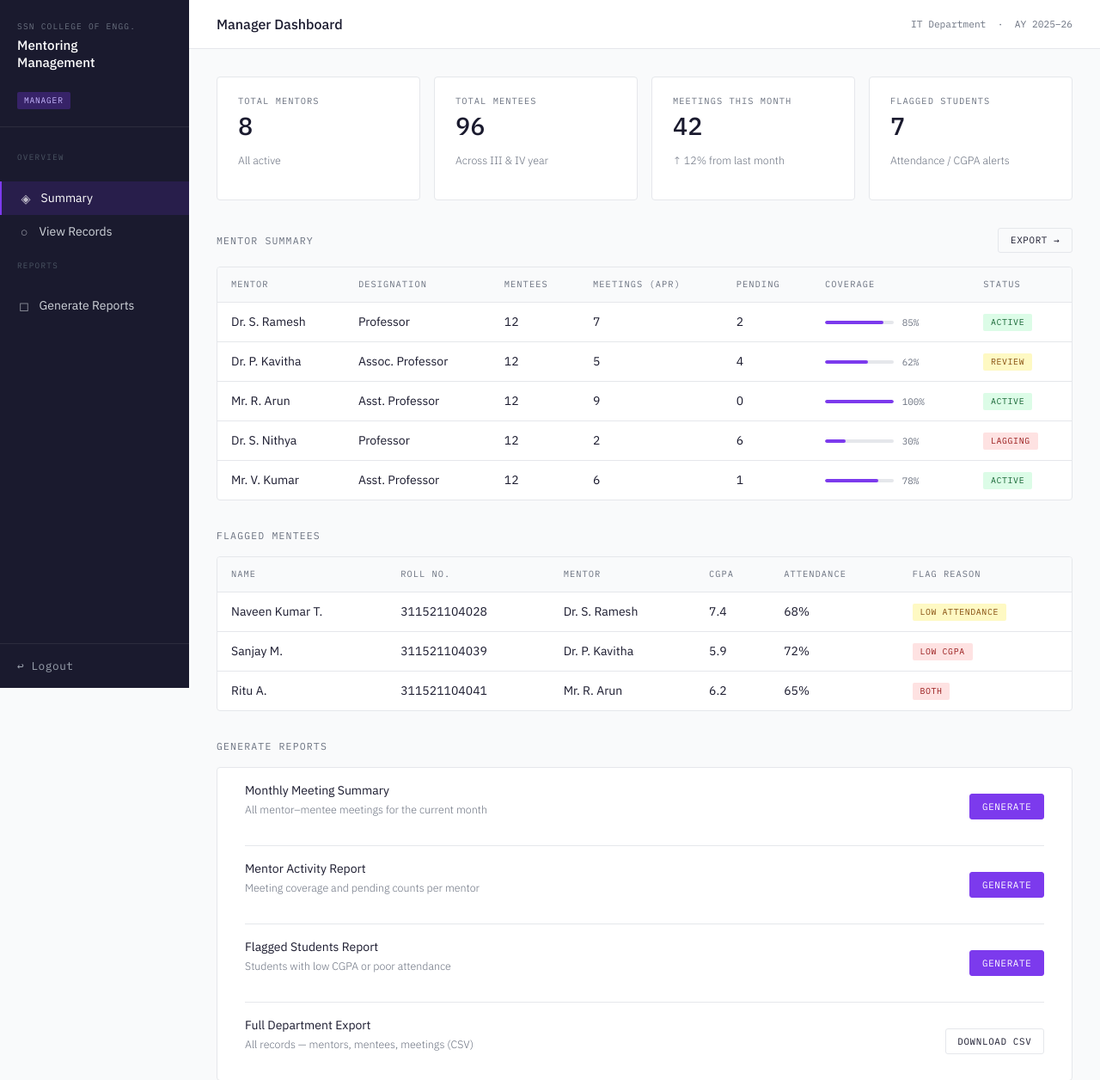
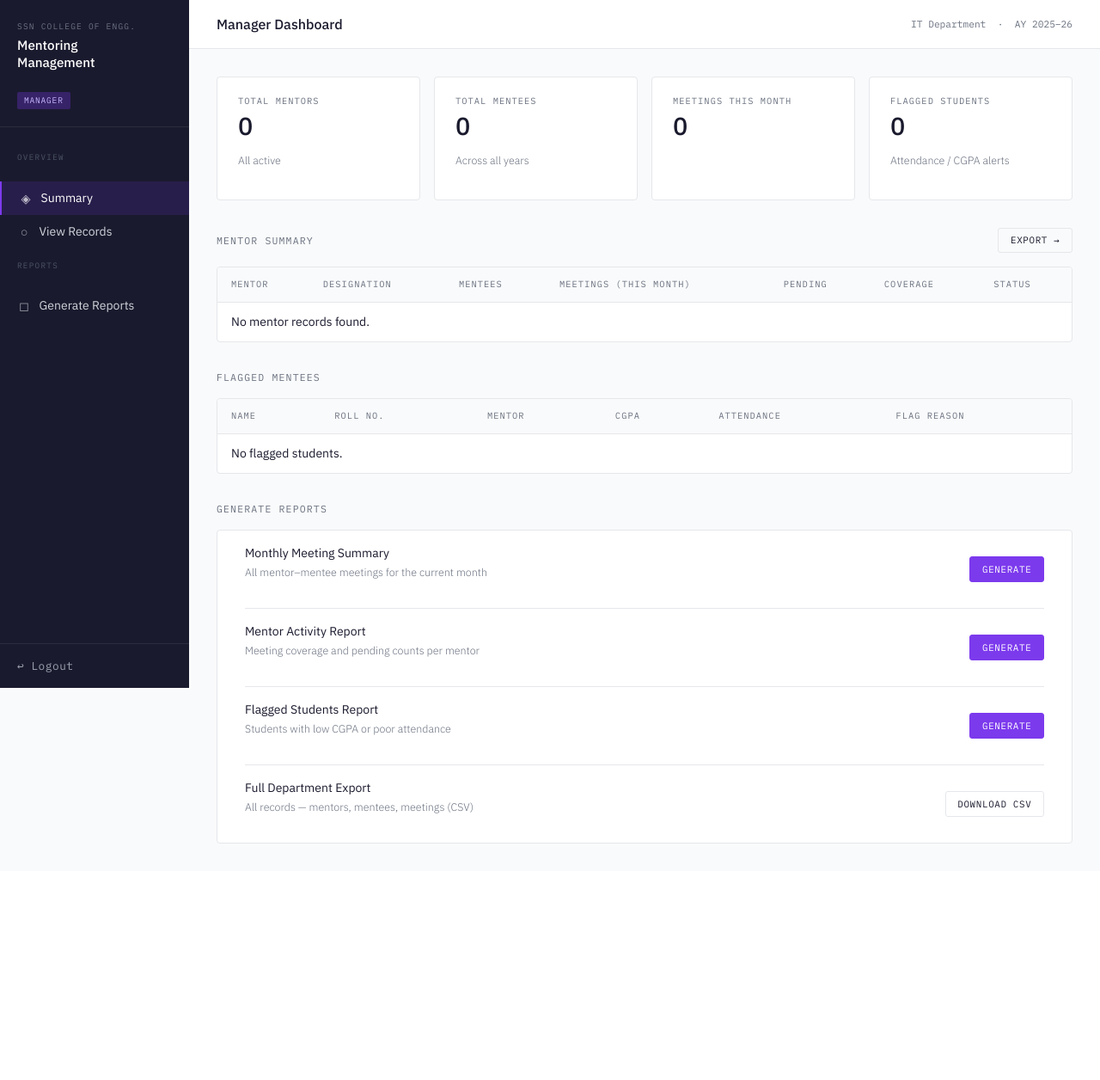
Before and after one commit to Vidya-Varuni-R/mentoring_management_system, a Flask app: page /manager in a window 1280 px wide. Shown: the top 1256 px of the page at 86% size. After the commit the page ends 981 px from the top, so only its background shows below. Run offline with Flask 3, Linux system fonts and the light colour scheme.

Commit message:
updated manager ui

```diff
--- a/frontend/templates/manager.html
+++ b/frontend/templates/manager.html
@@ -28,7 +28,6 @@
         <a href="#records" class="sidebar-link">
           <span class="icon">○</span> View Records
         </a>
-
         <p class="sidebar-section-label">Reports</p>
         <a href="#reports" class="sidebar-link">
           <span class="icon">◻</span> Generate Reports
@@ -56,28 +55,28 @@
             <div class="col-md-3">
               <div class="stat-card">
                 <p class="stat-label">Total Mentors</p>
-                <p class="stat-value">8</p>
+                <p class="stat-value">{{ stats.total_mentors }}</p>
                 <p class="stat-sub">All active</p>
               </div>
             </div>
             <div class="col-md-3">
               <div class="stat-card">
                 <p class="stat-label">Total Mentees</p>
-                <p class="stat-value">96</p>
-                <p class="stat-sub">Across III &amp; IV year</p>
+                <p class="stat-value">{{ stats.total_mentees }}</p>
+                <p class="stat-sub">Across all years</p>
               </div>
             </div>
             <div class="col-md-3">
               <div class="stat-card">
                 <p class="stat-label">Meetings This Month</p>
-                <p class="stat-value">42</p>
-                <p class="stat-sub">↑ 12% from last month</p>
+                <p class="stat-value">{{ stats.meetings_month }}</p>
+                <p class="stat-sub">&nbsp;</p>
               </div>
             </div>
             <div class="col-md-3">
               <div class="stat-card">
                 <p class="stat-label">Flagged Students</p>
-                <p class="stat-value">7</p>
+                <p class="stat-value">{{ stats.flagged }}</p>
                 <p class="stat-sub">Attendance / CGPA alerts</p>
               </div>
             </div>
@@ -88,7 +87,7 @@
         <div id="records">
           <div class="section-header">
             <span class="section-title">Mentor Summary</span>
-            <a href="#reports" class="btn-sm-outline">Export →</a>
+            <a href="/export" class="btn-sm-outline">Export →</a>
           </div>
 
           <div class="data-table">
@@ -98,73 +97,35 @@
                   <th>Mentor</th>
                   <th>Designation</th>
                   <th>Mentees</th>
-                  <th>Meetings (Apr)</th>
+                  <th>Meetings (This Month)</th>
                   <th>Pending</th>
                   <th>Coverage</th>
                   <th>Status</th>
                 </tr>
               </thead>
               <tbody>
+                {% if mentors %}
+                  {% for mentor in mentors %}
                   <tr>
-                  <td>Dr. S. Ramesh</td>
-                  <td>Professor</td>
-                  <td>12</td>
-                  <td>7</td>
-                  <td>2</td>
+                    <td>{{ mentor.name }}</td>
+                    <td>{{ mentor.designation }}</td>
+                    <td>{{ mentor.mentee_count }}</td>
+                    <td>{{ mentor.meetings_month }}</td>
+                    <td>{{ mentor.pending }}</td>
                     <td>
-                    <div class="mini-bar"><div class="mini-bar-fill" style="width:85%"></div></div>
-                    <span class="mini-bar-label">85%</span>
+                      <div class="mini-bar">
+                        <div class="mini-bar-fill" style="width:{{mentor.coverage }}%"></div>
+                      </div>
+                      <span class="mini-bar-label">{{ mentor.coverage }}%</span>
                     </td>
-                  <td><span class="badge-status badge-good">Active</span></td>
+                    <td><span class="badge-status badge-{{ mentor.status_class }}">{{ mentor.status }}</span></td>
                   </tr>
+                  {% endfor %}
+                {% else %}
                   <tr>
-                  <td>Dr. P. Kavitha</td>
-                  <td>Assoc. Professor</td>
-                  <td>12</td>
-                  <td>5</td>
-                  <td>4</td>
-                  <td>
-                    <div class="mini-bar"><div class="mini-bar-fill" style="width:62%"></div></div>
-                    <span class="mini-bar-label">62%</span>
-                  </td>
-                  <td><span class="badge-status badge-warn">Review</span></td>
+                    <td colspan="7" class="empty-state">No mentor records found.</td>
                   </tr>
-                <tr>
-                  <td>Mr. R. Arun</td>
-                  <td>Asst. Professor</td>
-                  <td>12</td>
-                  <td>9</td>
-                  <td>0</td>
-                  <td>
-                    <div class="mini-bar"><div class="mini-bar-fill" style="width:100%"></div></div>
-                    <span class="mini-bar-label">100%</span>
-                  </td>
-                  <td><span class="badge-status badge-good">Active</span></td>
-                </tr>
-                <tr>
-                  <td>Dr. S. Nithya</td>
-                  <td>Professor</td>
-                  <td>12</td>
-                  <td>2</td>
-                  <td>6</td>
-                  <td>
-                    <div class="mini-bar"><div class="mini-bar-fill" style="width:30%"></div></div>
-                    <span class="mini-bar-label">30%</span>
-                  </td>
-                  <td><span class="badge-status badge-alert">Lagging</span></td>
-                </tr>
-                <tr>
-                  <td>Mr. V. Kumar</td>
-                  <td>Asst. Professor</td>
-                  <td>12</td>
-                  <td>6</td>
-                  <td>1</td>
-                  <td>
-                    <div class="mini-bar"><div class="mini-bar-fill" style="width:78%"></div></div>
-                    <span class="mini-bar-label">78%</span>
-                  </td>
-                  <td><span class="badge-status badge-good">Active</span></td>
-                </tr>
+                {% endif %}
               </tbody>
             </table>
           </div>
@@ -189,30 +150,22 @@
                 </tr>
               </thead>
               <tbody>
+                {% if flagged %}
+                  {% for student in flagged %}
                   <tr>
-                  <td>Naveen Kumar T.</td>
-                  <td>311521104028</td>
-                  <td>Dr. S. Ramesh</td>
-                  <td>7.4</td>
-                  <td>68%</td>
-                  <td><span class="badge-status badge-warn">Low Attendance</span></td>
+                    <td>{{ student.name }}</td>
+                    <td>{{ student.roll_no }}</td>
+                    <td>{{ student.mentor_name }}</td>
+                    <td>{{ student.cgpa }}</td>
+                    <td>{{ student.attendance }}</td>
+                    <td><span class="badge-status badge-{{ student.flag_class }}">{{ student.flag_reason }}</span></td>
                   </tr>
+                  {% endfor %}
+                {% else %}
                   <tr>
-                  <td>Sanjay M.</td>
-                  <td>311521104039</td>
-                  <td>Dr. P. Kavitha</td>
-                  <td>5.9</td>
-                  <td>72%</td>
-                  <td><span class="badge-status badge-alert">Low CGPA</span></td>
+                    <td colspan="6" class="empty-state">No flagged students.</td>
                   </tr>
-                <tr>
-                  <td>Ritu A.</td>
-                  <td>311521104041</td>
-                  <td>Mr. R. Arun</td>
-                  <td>6.2</td>
-                  <td>65%</td>
-                  <td><span class="badge-status badge-alert">Both</span></td>
-                </tr>
+                {% endif %}
               </tbody>
             </table>
           </div>
@@ -256,10 +209,10 @@
           </div>
         </div>
 
-      </div><!-- /page-body -->
-    </div><!-- /main-content -->
+      </div>
+    </div>
 
-  </div><!-- /app-wrapper -->
+  </div>
 
 </body>
 </html>
```
Lines whose indentation alone changed are shown as unchanged.
